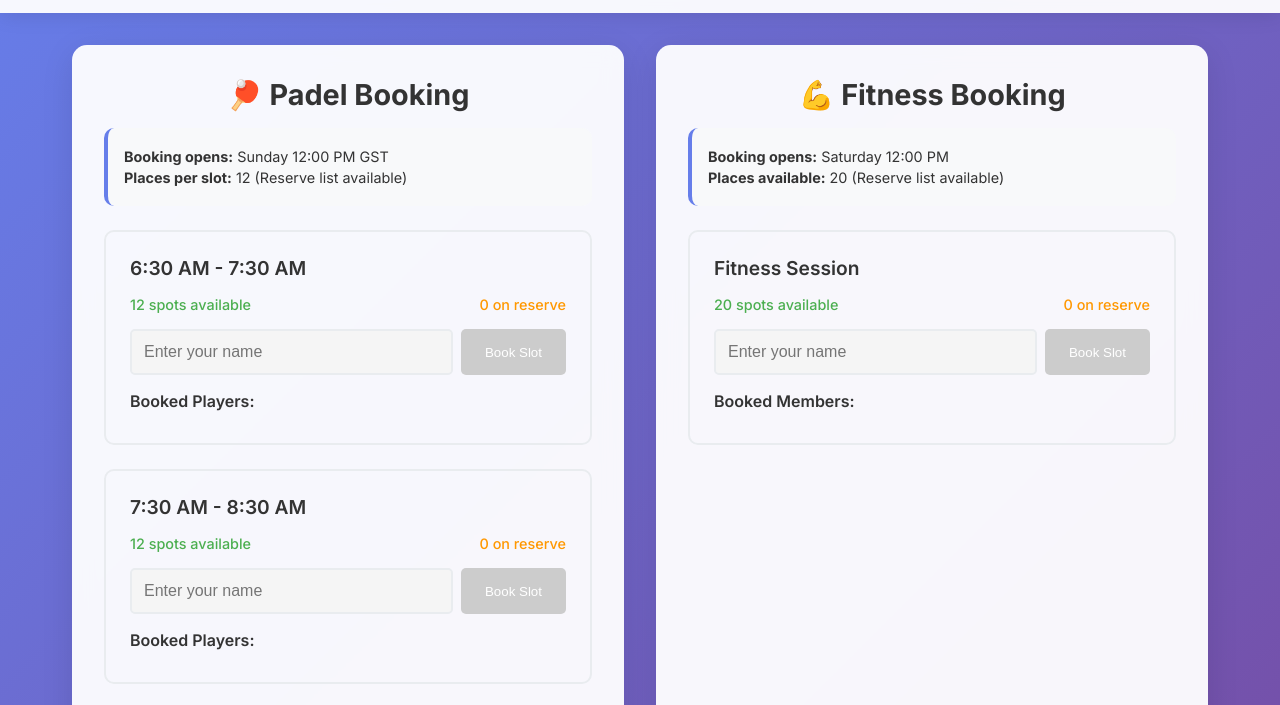
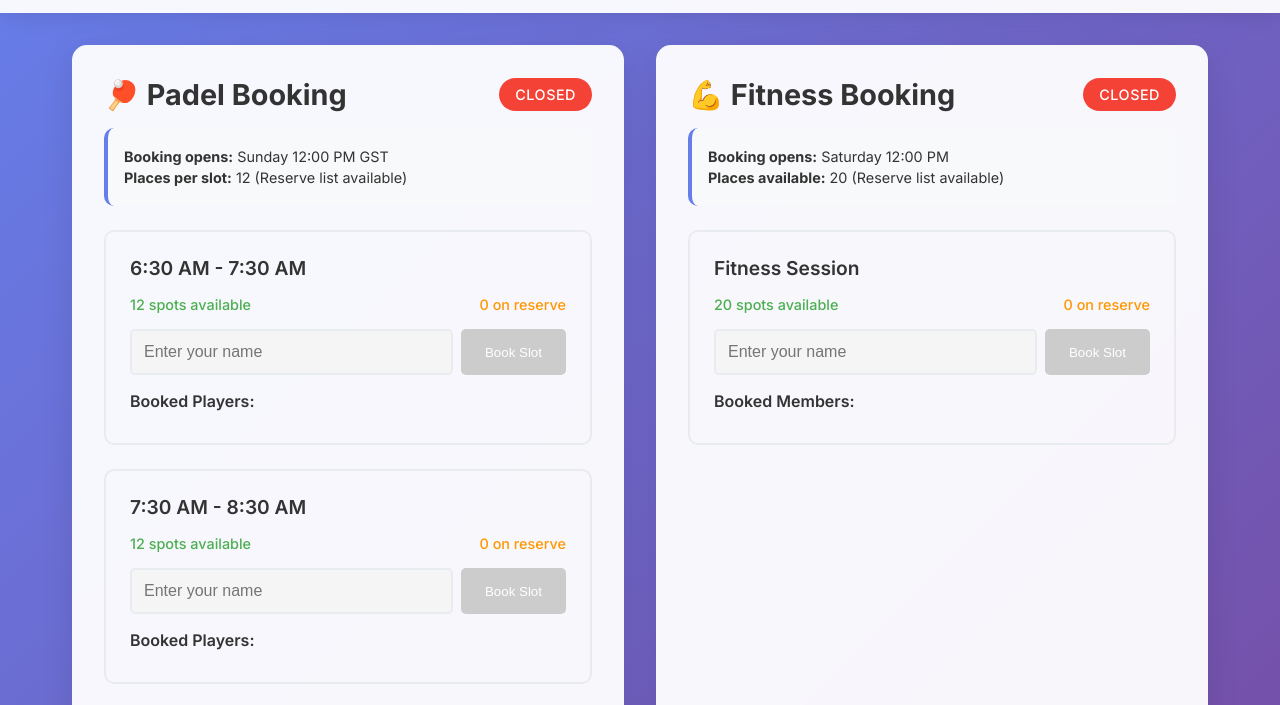
Before and after one commit to inphtech/fobc-booking-system, a plain HTML site: page index.html in a window 1280 px wide. Shown: the part 79-784 px from the top of the page. Drawn offline with Linux system fonts and the light colour scheme.

Commit message:
Add separate booking status indicators for padel and fitness
- Added individual status indicators for each section
- Padel section shows 'Open' or 'Closed' status independently
- Fitness section shows 'Open' or 'Closed' status independently
- Enhanced section headers with status display
- Updated CSS styling for status indicators
- JavaScript now updates both section-specific and global status
- Improved user experience with clear visual feedback

```diff
--- a/index.html
+++ b/index.html
@@ -25,7 +25,12 @@
     <main class="main-container">
         <!-- Padel Booking Section -->
         <section class="booking-section padel-section">
-            <h2>🏓 Padel Booking</h2>
+            <div class="section-header">
+                <h2>🏓 Padel Booking</h2>
+                <div class="section-status">
+                    <span id="padel-status" class="status-indicator">Open</span>
+                </div>
+            </div>
             <div class="booking-info">
                 <p><strong>Booking opens:</strong> Sunday 12:00 PM GST</p>
                 <p><strong>Places per slot:</strong> 12 (Reserve list available)</p>
@@ -96,7 +101,12 @@
 
         <!-- Fitness Booking Section -->
         <section class="booking-section fitness-section">
-            <h2>💪 Fitness Booking</h2>
+            <div class="section-header">
+                <h2>💪 Fitness Booking</h2>
+                <div class="section-status">
+                    <span id="fitness-status" class="status-indicator">Open</span>
+                </div>
+            </div>
             <div class="booking-info">
                 <p><strong>Booking opens:</strong> Saturday 12:00 PM</p>
                 <p><strong>Places available:</strong> 20 (Reserve list available)</p>
--- a/script.js
+++ b/script.js
@@ -82,17 +82,27 @@ function updateBookingStatus() {
     const fitnessSection = document.querySelector('.fitness-section');
 
     // Update padel section status
+    const padelStatusElement = document.getElementById('padel-status');
     if (bookingStatus.padel) {
         padelSection.classList.remove('booking-closed');
+        padelStatusElement.textContent = 'Open';
+        padelStatusElement.className = 'status-indicator';
     } else {
         padelSection.classList.add('booking-closed');
+        padelStatusElement.textContent = 'Closed';
+        padelStatusElement.className = 'status-indicator closed';
     }
 
     // Update fitness section status
+    const fitnessStatusElement = document.getElementById('fitness-status');
     if (bookingStatus.fitness) {
         fitnessSection.classList.remove('booking-closed');
+        fitnessStatusElement.textContent = 'Open';
+        fitnessStatusElement.className = 'status-indicator';
     } else {
         fitnessSection.classList.add('booking-closed');
+        fitnessStatusElement.textContent = 'Closed';
+        fitnessStatusElement.className = 'status-indicator closed';
     }
 
     // Update main status display
--- a/styles.css
+++ b/styles.css
@@ -108,12 +108,43 @@ header {
     box-shadow: 0 8px 32px rgba(0, 0, 0, 0.1);
 }
 
+.section-header {
+    display: flex;
+    justify-content: space-between;
+    align-items: center;
+    margin-bottom: 1rem;
+}
+
 .booking-section h2 {
     font-size: 1.8rem;
     font-weight: 700;
-    margin-bottom: 1rem;
+    margin: 0;
     color: #333;
-    text-align: center;
+}
+
+.section-status {
+    display: flex;
+    align-items: center;
+}
+
+.status-indicator {
+    padding: 0.5rem 1rem;
+    border-radius: 20px;
+    font-weight: 500;
+    font-size: 0.9rem;
+    text-transform: uppercase;
+    letter-spacing: 0.5px;
+    background: #4CAF50;
+    color: white;
+    transition: all 0.3s ease;
+}
+
+.status-indicator.closed {
+    background: #f44336;
+}
+
+.status-indicator.partial {
+    background: #ff9800;
 }
 
 .booking-info {
```
